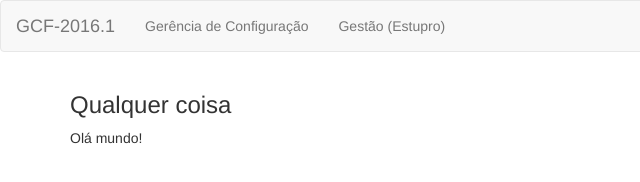
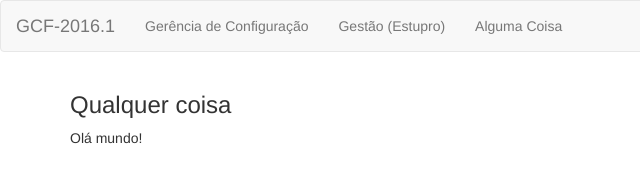
Before and after one commit to rennanmoura1990/GCF-2016.1, a plain HTML site: page index.html in a window 1280 px wide. Shown: the full height of the page, 0-640 px from the left. Drawn offline with nearby package versions, Linux system fonts and the light colour scheme.

Commit message:
Update index.html

```diff
--- a/index.html
+++ b/index.html
@@ -17,6 +17,7 @@
     <ul class="nav navbar-nav">
       <li><a href="#">Gerência de Configuração</a></li>
       <li><a href="#">Gestão (Estupro)</a></li>
+      <li><a herf="#">Alguma Coisa</a></li>
     </ul>
   </div>
 </nav>
```
